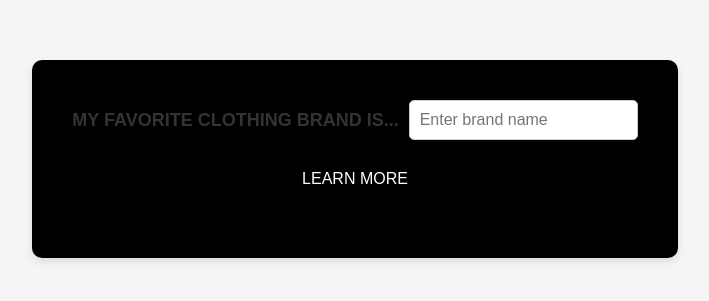
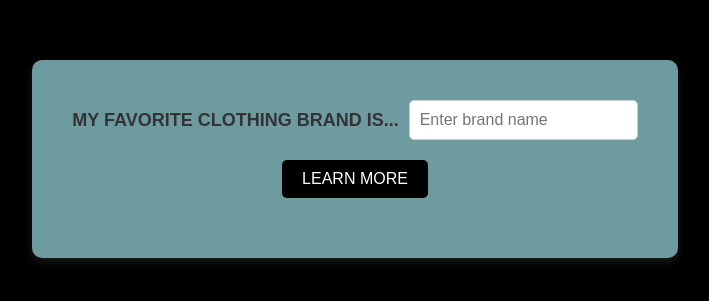
Before and after one commit to plugnhippie/clothing-brand-widget, a plain HTML site: page index.html in a window 1280 px wide. Shown: the part 261-562 px from the top of the page, without its empty margins (285-994 px from the left). Drawn offline with Linux system fonts and the light colour scheme.

Commit message:
Add files via upload

```diff
--- a/index.html
+++ b/index.html
@@ -7,7 +7,7 @@
     <style>
         body {
             font-family: 'Arial', sans-serif;
-            background-color: #f5f5f5;
+            background-color: #000000;
             margin: 0;
             padding: 20px;
             display: flex;
@@ -16,10 +16,10 @@
             min-height: 100vh;
         }
         .container {
-            background-color: #000000;
+            background-color: #6e9ba0;
             padding: 40px;
             border-radius: 10px;
-            box-shadow: 0 4px 8px rgba(0, 0, 0, 0.1);
+            box-shadow: 0 4px 8px rgba(255, 255, 255, 0.1);
             max-width: 600px;
             text-align: center;
         }
```
